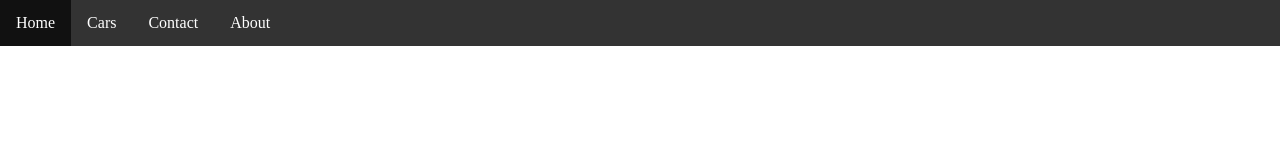
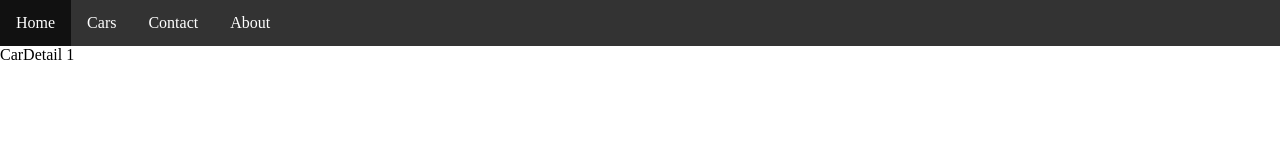
Before and after one commit to daffaabp/react-router, a React (Vite) app: page /cars/1 in a window 1280 px wide. Shown: the top 160 px of the page. Built offline with nearby package versions, Linux system fonts and the light colour scheme.

Commit message:
dynamic route dan useParams

```diff
--- a/src/App.jsx
+++ b/src/App.jsx
@@ -1,11 +1,11 @@
 import "./App.css";
 import Navigation from "./components/Navigation";
 import Home from "./pages/Home";
-import About from './pages/About'
-import Cars from './pages/Cars'
-// import CarDetail from './pages/CarDetail'
+import About from "./pages/About";
+import Cars from "./pages/Cars";
+import CarDetail from './pages/CarDetail'
 // import SecondCar from './pages/SecondCar'
-import Contact from './pages/Contact'
+import Contact from "./pages/Contact";
 import { Routes, Route } from "react-router-dom";
 
 function App() {
@@ -17,6 +17,7 @@ function App() {
         <Route path="/cars" element={<Cars />} />
         <Route path="/about" element={<About />} />
         <Route path="/contact" element={<Contact />} />
+        <Route path="/cars/:id" element={<CarDetail />} />
       </Routes>
     </>
   );
--- a/src/pages/CarDetail.jsx
+++ b/src/pages/CarDetail.jsx
@@ -1,9 +1,11 @@
 import React from 'react'
+import { useParams } from "react-router-dom"
 
 const CarDetail = () => {
+  const {id} = useParams()
   return (
     <div>
-
+      CarDetail {id}
     </div>
   )
 }
--- a/src/pages/NotFound.jsx
+++ b/src/pages/NotFound.jsx
@@ -3,7 +3,7 @@ import React from 'react'
 const NotFound = () => {
   return (
     <div>
-
+      NotFound
     </div>
   )
 }
--- a/src/pages/SecondCar.jsx
+++ b/src/pages/SecondCar.jsx
@@ -3,7 +3,7 @@ import React from 'react'
 const SecondCar = () => {
   return (
     <div>
-
+      SecondCar
     </div>
   )
 }
```
